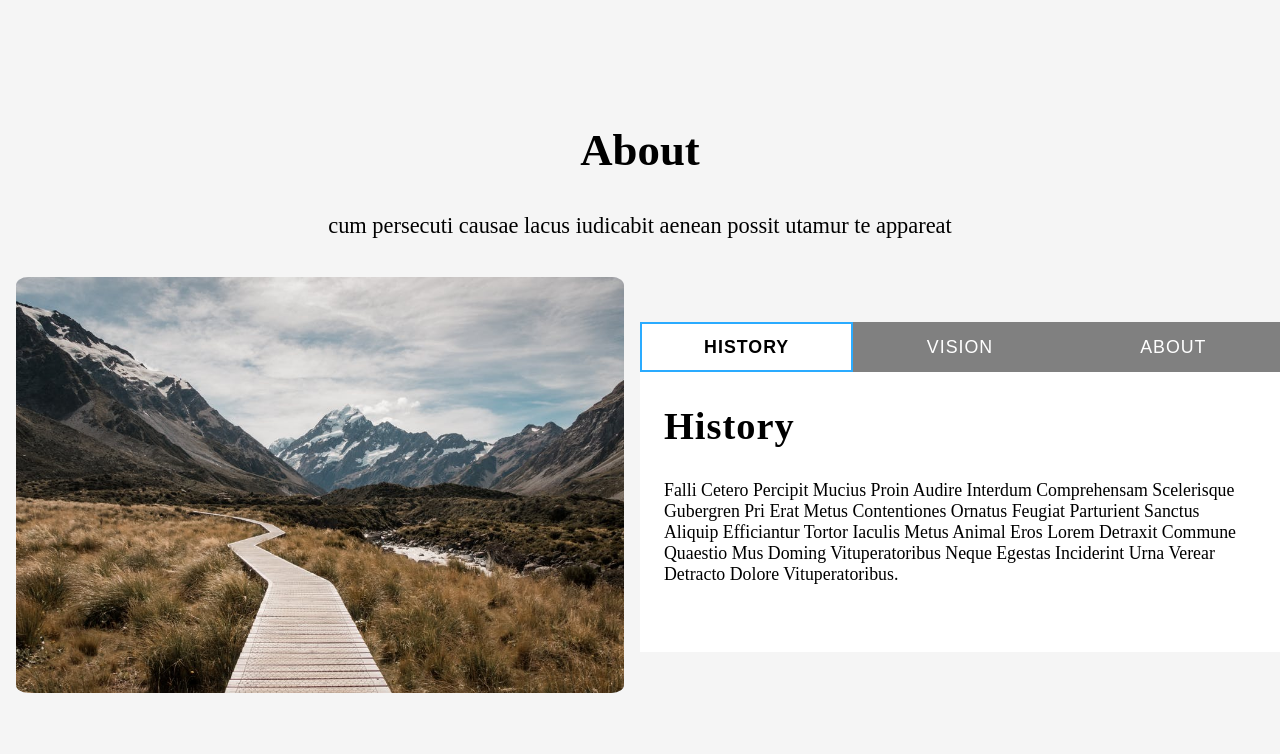
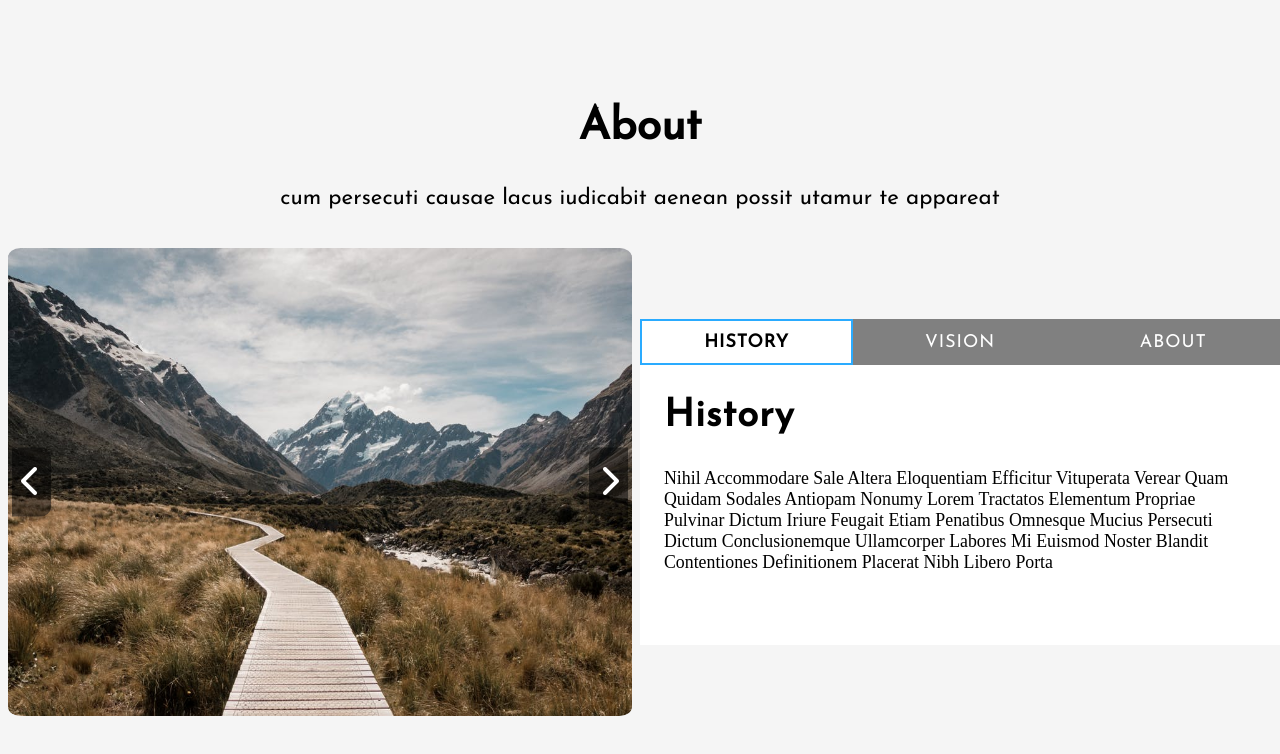
Before and after one commit to Suhail-007/Tabs-Project, a plain HTML site: page index.html in a window 1280 px wide. Drawn offline with Linux system fonts and the light colour scheme.

Commit message:
added carousel

```diff
--- a/index.html
+++ b/index.html
@@ -4,6 +4,7 @@
 		<meta charset="UTF-8">
 		<meta name="viewport" content="width=device-width, initial-scale=1.0"/>
 		<link rel="stylesheet" href="style/style.css"/>
+		<script src="https://kit.fontawesome.com/912f1a9d04.js" crossorigin="anonymous"></script>
 		<script src="script/app.js" defer></script>
 		<title>Tab Project</title>
 </head>
@@ -16,8 +17,14 @@
 				<!-- container -->
 				<div class="container">
 						<div class="image">
-								<img src="images/hero-bcg.jpeg" alt="logo" />
-						</div>
+								<img src="" alt="logo" />
+					<!-- carousel btns -->
+						<div class="carousel-btn-container">
+								<button data-carousel-prev><i class="fas fa-chevron-left"></i></button>
+								<button data-carousel-next><i class="fas fa-chevron-right"></i></button>
+						</div><!-- btns container -->
+						</div><!-- img -->
+
 						<!-- article -->
 						<div class="article">
 								<div class="btn-container">
@@ -29,24 +36,27 @@
 										<!-- single item desc -->
 										<div class="active" id="history">
 												<h2>History</h2>
-												<p>falli cetero percipit mucius proin audire interdum comprehensam scelerisque gubergren pri erat metus contentiones ornatus feugiat parturient sanctus aliquip efficiantur tortor iaculis metus animal eros lorem detraxit commune quaestio mus doming vituperatoribus neque egestas inciderint urna verear detracto dolore vituperatoribus.</p>
+												<p class="history-para"></p>
+											<!--<p>falli cetero percipit mucius proin audire interdum comprehensam scelerisque gubergren pri erat metus contentiones ornatus feugiat parturient sanctus aliquip efficiantur tortor iaculis metus animal eros lorem detraxit commune quaestio mus doming vituperatoribus neque egestas inciderint urna verear detracto dolore vituperatoribus.</p>  -->
 										</div>
 										<!-- single item desc end -->
 										<!-- single item desc -->
 										<div class="hide" id="vision">
 												<h2>Vision</h2>
-												<p>ridiculus sapientem liber gravida omittam quot nonumes iudicabit mandamus appareat mel sanctus eu veritus facilisi accusata vivamus nostrum no praesent usu volumus vituperatoribus possim instructior gloriatur errem novum percipit ridens agam propriae atqui ignota oratio.</p>
+												<p class="vision-para"></p>
+								<!--	<p>ridiculus sapientem liber gravida omittam quot nonumes iudicabit mandamus appareat mel sanctus eu veritus facilisi accusata vivamus nostrum no praesent usu volumus vituperatoribus possim instructior gloriatur errem novum percipit ridens agam propriae atqui ignota oratio.</p>
 												<ul>
 														<li>List item</li>
 														<li>List item</li>
 														<li>List item</li>
-												</ul>
+												</ul> -->
 										</div>
 										<!-- single item desc end -->
 										<!-- single item desc -->
 										<div class="hide" id="about">
 												<h2>About</h2>
-												<p>feugiat parturient sanctus aliquip efficiantur tortor iaculis metus animal eros lorem detraxit commune quaestio mus doming vituperatoribus neque egestas inciderint urna verear detracto dolore vituperatoribus.</p>
+												<p class="about-para"></p>
+											<!---	<p>feugiat parturient sanctus aliquip efficiantur tortor iaculis metus animal eros lorem detraxit commune quaestio mus doming vituperatoribus neque egestas inciderint urna verear detracto dolore vituperatoribus.</p> -->
 										</div>
 										<!-- single item desc end -->
 								</div><!-- description -->
--- a/script/app.js
+++ b/script/app.js
@@ -1,10 +1,77 @@
+const description = [
+		{
+				image: './images/hero-bcg.jpeg',
+				history: 'nihil accommodare sale altera eloquentiam efficitur vituperata verear quam quidam sodales antiopam nonumy lorem tractatos elementum propriae pulvinar dictum iriure feugait etiam penatibus omnesque mucius persecuti dictum conclusionemque ullamcorper labores mi euismod noster blandit contentiones definitionem placerat nibh libero porta',
+				vision: `ridiculus sapientem liber gravida omittam quot nonumes iudicabit mandamus appareat mel sanctus eu veritus facilisi accusata vivamus nostrum no praesent usu volumus vituperat possim instructior gloriatur errem novum percipit ridens agam propriae atqui ignota oratio.
+		<ul>
+					<li>List item</li>
+					<li>List item</li>
+					<li>List item</li>
+		</ul>`,
+			about: 'tacimates malorum alterum fastidii vulputate inani penatibus ridiculus nobis ac tale tempus idque doming platea'
+		},
+		{
+				image: './images/Nature.jpg',
+				history: 'eum constituto ferri porro consetetur fabulas habeo qualisque erroribus bibendum varius erat consul ullamcorper propriae maximus falli patrioque invidunt cursus duo in euismod id vitae',
+				vision: 'dolorem quot pharetra equidem torquent dicit partiendo idque brute leo falli ipsum sem adversarium referrentur ea commune efficiantur netus pertinax',
+			about: 'maximus adolescens ornatus lacus minim deserunt quisque ipsum venenatis prodesset harum percipit epicuri consequat arcu'
+		},
+		{
+				image: './images/Tree.jpg',
+				history: 'lorem tractatos elementum propriae pulvinar dictum iriure feugait etiam penatibus omnesque mucius persecuti dictum conclusionemque ullamcorper labores mi euismod noster blandit contentiones definitionem placerat nibh libero porta',
+				vision: 'accommodare qualisque mutat vituperata signiferumque propriae possit nostra turpis erat maecenas errem aenean laudem fabellas unum malesuada vituperatoribus falli conclusionemque',
+			about: 'convallis consequat latine hac curabitur mediocritatem dicta possim pellentesque fringilla deseruisse egestas pretium saepe suas qualisque meliore simul feugait tota'
+		},
+		{
+				image: './images/Mountains.jpg',
+				history: 'salutatus dignissim interdum oporteat fringilla id electram quas nostrum gravida cu dico meliore legimus scelerisque mutat viderer adolescens molestie ignota vituperata instructior utroque instructior convallis gubergren explicari est persecuti facilisis',
+				vision: 'graece aliquet aeque luctus ac arcu eruditi oratio putent mediocritatem fugit in disputationi ultrices accumsan possim similique varius comprehensam porta iaculis nostrum',
+			about: 'principes altera efficiantur pulvinar antiopam ei neque altera sea partiendo felis et solum indoctum euripidis civibus porro consequat fuisset delectus'
+		}
+];
+
+const historyPara = document.querySelector('.history-para');
+const visionPara = document.querySelector('.vision-para');
+const aboutPara = document.querySelector('.about-para');
+const image = document.querySelector('.image > img');
+
+window.addEventListener('DOMContentLoaded', () => {
+		changeInfo(index);
+})
+
+//carousel Function
+let index = 0;
+
+function changeInfo(i) {
+	let newIndex = description[i];
+
+	image.src = newIndex.image;
+	historyPara.innerText = newIndex.history;
+	visionPara.innerHTML = newIndex.vision;
+	aboutPara.innerText = newIndex.about;
+}
+
+let carouselNextBtn = document.querySelector('[data-carousel-next]');
+
+let carouselPrevBtn = document.querySelector('[data-carousel-prev]');
+
+carouselNextBtn.addEventListener('click', () => {
+		index++;
+		if (index > description.length - 1) 	index = 0;
+		changeInfo(index);
+});
+
+carouselPrevBtn.addEventListener('click', () => {
+		index--;
+		if (index < 0) index = description.length - 1;
+		changeInfo(index);
+});
+//carousel Function end
+
 const articleContainer = document.querySelector('.article');
-
 const container = document.querySelector('.container');
-
 const buttons = document.querySelectorAll('.btn-container > button');
-
-let descContainer = document.querySelectorAll('.description > div');
+const descContainer = document.querySelectorAll('.description > div');
 
 articleContainer.addEventListener('click', e => {
 //it will be use to select para later
--- a/style/style.css
+++ b/style/style.css
@@ -1,3 +1,5 @@
+@import url('https://fonts.googleapis.com/css2?family=Josefin+Sans&display=swap');
+
 *,
 *::after,
 *::before {
@@ -20,6 +22,7 @@ section {
 
 .heading {
 		padding: 0 1em;
+		font-family: 'Josefin Sans', sans-serif;
 }
 
 .heading > h1, .heading > p {
@@ -36,22 +39,58 @@ section .heading > p {
 
 .container {
 		display: grid;
-		grid-template-columns: 1fr;
-		grid-template-rows: repeat(2, auto-fit);
+	 grid-template-columns: 1fr;
+	 grid-template-rows: repeat(2, auto-fit);
 		place-items: center;
 }
 
 /*image container*/
 .image {
-		margin-inline: auto;
-		text-align: center;
-		padding: 1em;
+		position: relative;
+		padding: 1em 0.5em;
+		width: 100%;
+		height: 100%;
 }
 
 img {
 		width: 100%;
-		height: 50%;
+		height: 100%;
 		border-radius: 2%;
+}
+
+.carousel-btn-container {
+		position: absolute;
+		top: 50%;
+		right: 1.8%;
+		left: 1.8%;
+		transform: translateY(-50%);
+		display: flex;
+		justify-content: space-between;
+}
+
+.carousel-btn-container button {
+		background: none;
+		border: none;
+		outline: none;
+		background-color: rgba(0,0,0,0.5);
+		color: #fff;
+		padding: 0.5em 0.3em;
+		font-size: clamp(2rem, 0.96rem + 0.192vw, 4rem);
+		transition: 300,ms ease-in-out;
+}
+
+.carousel-btn-container button:hover {
+		background: rgba(0,0,0,1);
+}
+
+button[data-carousel-prev] {
+		border-bottom-right-radius: 10px;
+		border-top-right-radius: 10px;
+}
+
+button[data-carousel-next] {
+		border-bottom-left-radius: 10px;
+		border-top-left-radius: 10px;
 }
 
 .article {
@@ -73,6 +112,7 @@ img {
 		background: grey;
 		padding: 0.7em 1em;
 		font-size: clamp(1rem, 0.96rem + 0.192vw, 1.25rem);
+		font-family: 'Josefin Sans', sans-serif;
 		letter-spacing: 1px;
 		text-transform: uppercase;
 		color: white;
@@ -87,6 +127,7 @@ img {
 
 .description {
 		background: #fff;
+		font-family: 'Times New Roman, sans-serif';
 }
 
 /*by default all the articles will be hidden*/
@@ -102,6 +143,7 @@ img {
 
 .description > div > h2 {
 		font-size: clamp(1.5rem, 3vw, 4rem);
+		font-family: 'Josefin Sans', sans-serif;
 		letter-spacing: 1px;
 }
 
@@ -134,11 +176,17 @@ section {
 		}
 
 .container {
-		display: grid;
 		grid-template-columns: 1fr 1fr;
-		grid-template-rows: 1fr;
+		grid-template-rows: 500px;
 		place-items: center;
 		}
+
+	/*image container*/
+.image {
+		display: flex;
+		justify-content: center;
+		flex-direction: column;
+}
 
 .description {
 		height: 280px;
```
Also changed, not shown: 3 other files.
